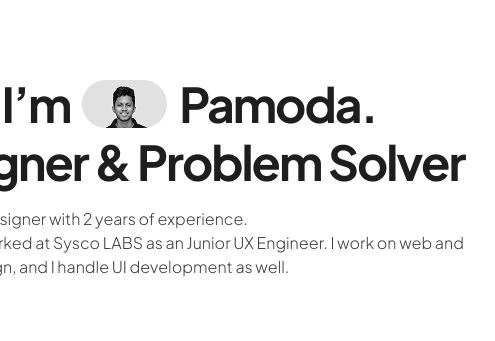
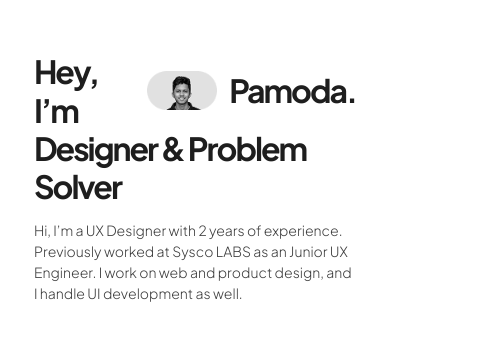
Before and after one commit to pamodaravihansa/pamoda.github.io, a plain HTML site: page index.html in a window 390 px wide. Shown: the part 237-578 px from the top of the page, 495 px wide, since content can reach past the window. Drawn offline with Linux system fonts and the light colour scheme; a web font is replaced by a local one.

Commit message:
respinsive

```diff
--- a/css/style.css
+++ b/css/style.css
@@ -30,7 +30,8 @@ body {
 }
 
 .hero-section {
-    width: 600px;
+    width: 90%;
+    max-width: 600px;
 }
 
 .line1 {
@@ -59,6 +60,27 @@ p {
     font-family: Plus Jakarta Sans;
     line-height: 150%;
     font-weight: 300;
-    letter-spacing: 0px ;
+    letter-spacing: 0px;
     color: #3E3E3E;
 }
+
+@media (max-width: 600px) {
+    h1 {
+        font-size: 2rem;
+        letter-spacing: -1px;
+    }
+
+    p {
+        font-size: 14px;
+    }
+
+    img {
+        width: 70px;
+        height: auto;
+    }
+
+    .bg-section {
+        gap: 3rem;
+        padding: 1rem;
+    }
+}
```
